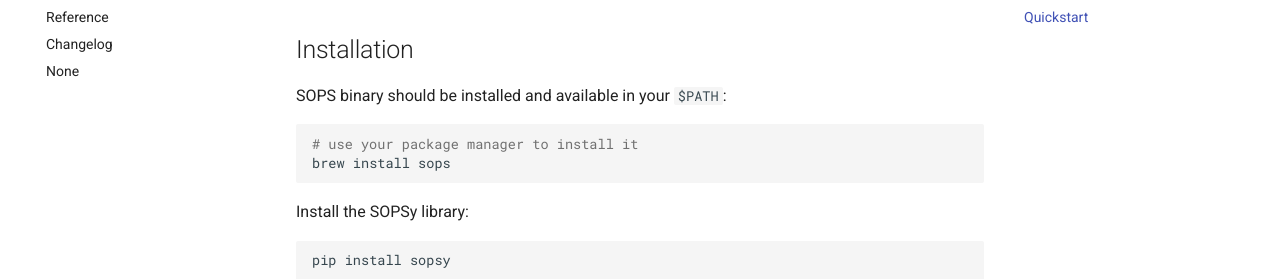
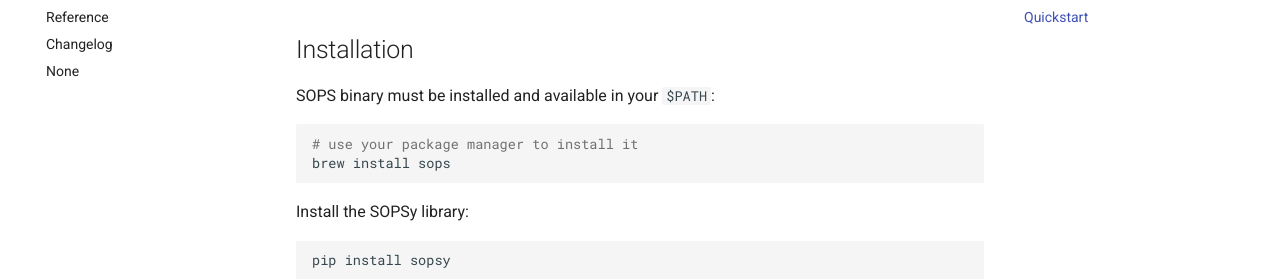
Before and after one commit to nikaro/sopsy, an MkDocs documentation site: the page built from docs/index.md, in a window 1280 px wide and 1224 px high. Shown: the part 148-427 px from the top of the window. Built offline with MkDocs 1.6.1 and Material for MkDocs 9.7.7, drawn with Linux system fonts in a browser that asks for light colours; comment, search, counter and statistics services are not loaded.

Commit message:
docs: better wording

````diff
--- a/docs/index.md
+++ b/docs/index.md
@@ -2,7 +2,7 @@
 
 ## Installation
 
-SOPS binary should be installed and available in your `$PATH`:
+SOPS binary must be installed and available in your `$PATH`:
 
 ```sh
 # use your package manager to install it
--- a/src/sopsy/__init__.py
+++ b/src/sopsy/__init__.py
@@ -1,6 +1,6 @@
 """SOPSy, a Python wrapper around SOPS.
 
-SOPS binary should be installed and available in your `$PATH`.
+SOPS binary must be installed and available in your `$PATH`.
 """
 
 from sopsy.errors import SopsyCommandFailedError
````
